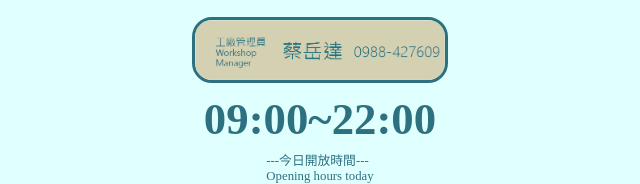
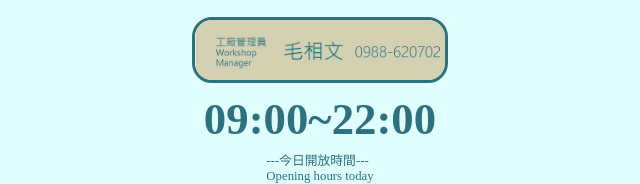
Before and after one commit to uscfug-web/workshop, a plain HTML site: page index.html in a window 1280 px wide. Shown: the part 354-538 px from the top of the page, 320-960 px from the left. Drawn offline with Linux system fonts and the light colour scheme.

Commit message:
Update index.html

```diff
--- a/index.html
+++ b/index.html
@@ -17,7 +17,7 @@
             <img src="image/O-03.png" alt="管理室作業狀態">
         </div>
         <div>
-            <img src="image/M-02.png" alt="值班人員">
+            <img src="image/M-03.png" alt="值班人員">
         </div>
     </section>
         <!--開放時間-->
```
